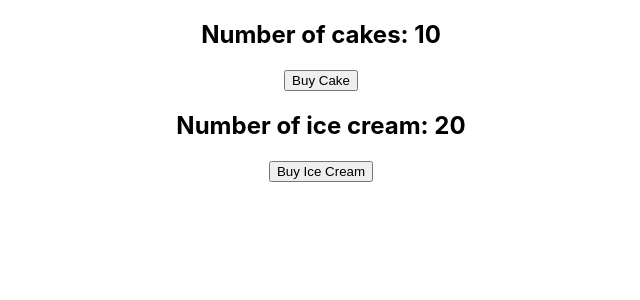
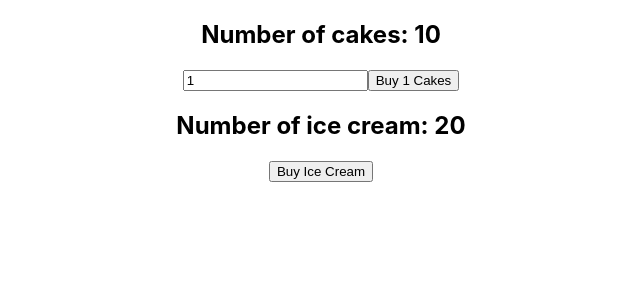
Before and after one commit to nickrally/react-redux-demo, a React (Create React App) app: page / in a window 1280 px wide. Shown: the top 300 px of the page, without its empty margins (319-959 px from the left). Built offline with nearby package versions, Linux system fonts and the light colour scheme.

Commit message:
added payload to action obj

```diff
--- a/src/components/CakeContainer.js
+++ b/src/components/CakeContainer.js
@@ -1,14 +1,17 @@
 import React from 'react';
+import { useState } from 'react';
 import { useSelector, useDispatch } from 'react-redux';
 import { buyCake } from '../redux';
 
 function CakeContainer(){
+    const [number, setNumber] = useState(1);
     const numOfCakes = useSelector(state => state.cake.numOfCakes);
     const dispatch = useDispatch()
     return(
         <div>
             <h2>Number of cakes: {numOfCakes}</h2>
-            <button onClick={() => dispatch(buyCake())}>Buy Cake</button>
+            <input type="text" value={number} onChange={ event => setNumber(event.target.value)} />
+            <button onClick={() => dispatch(buyCake(number))}>Buy {number} Cakes</button>
         </div>
     )
 }
--- a/src/redux/cake/cakeActions.js
+++ b/src/redux/cake/cakeActions.js
@@ -1,7 +1,8 @@
 import { BUY_CAKE } from './cakeTypes'
 
-export const buyCake = () => {
+export const buyCake = (number=1) => {
     return {
-        type: BUY_CAKE
+        type: BUY_CAKE,
+        payload: number
     }
 }
--- a/src/redux/cake/cakeReducer.js
+++ b/src/redux/cake/cakeReducer.js
@@ -8,7 +8,7 @@ const cakeReducer = (state=initialState, action) => {
     switch(action.type){
         case BUY_CAKE: return {
             ...state,
-            numOfCakes: state.numOfCakes - 1
+            numOfCakes: state.numOfCakes - action.payload
         }
         default: return state
     }
```
